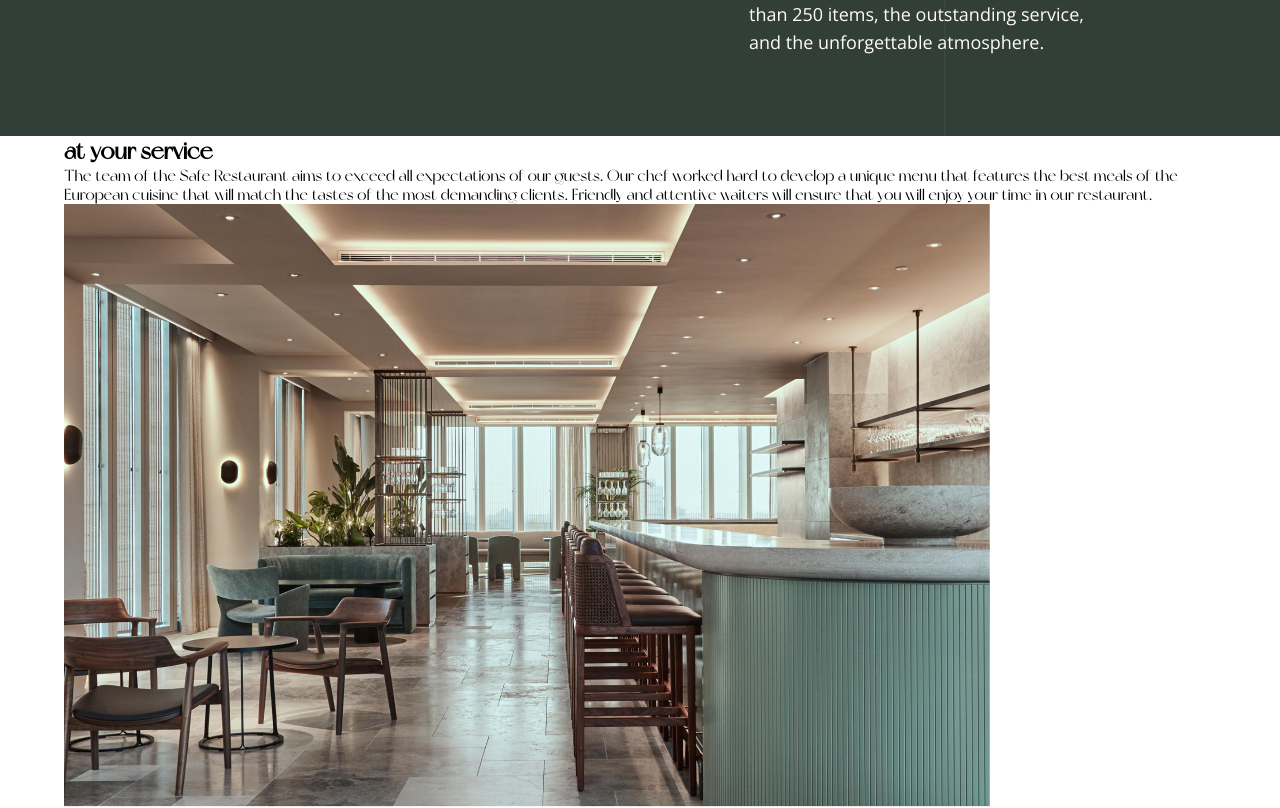
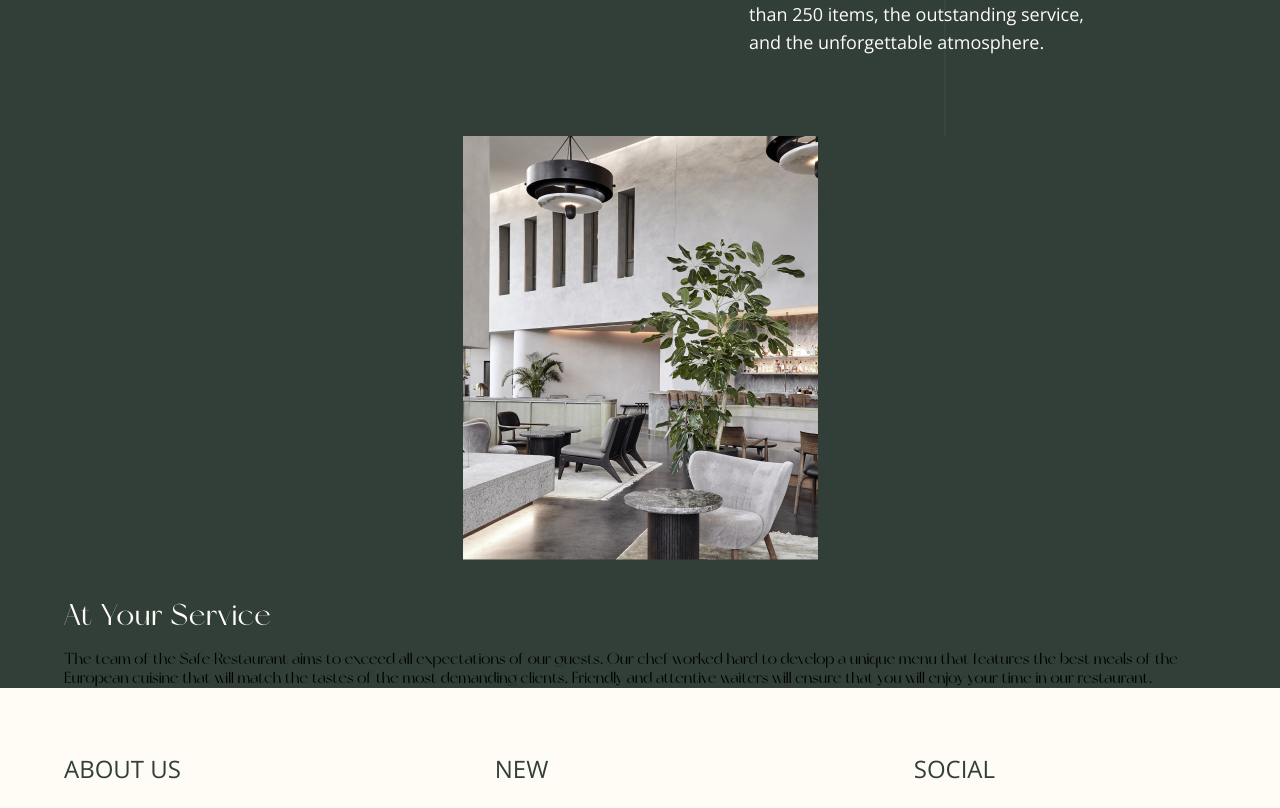
Before and after one commit to gift56/Fullstack-HotelWebsite, a React (Create React App) app: page /restaurant in a window 1280 px wide. Shown: the part 502-1310 px from the top of the page. Built offline with nearby package versions, Linux system fonts and the light colour scheme.

Commit message:
stying some stuff

```diff
--- a/src/styles/ResturantStyle/ResturantOffer.styled.js
+++ b/src/styles/ResturantStyle/ResturantOffer.styled.js
@@ -1,9 +1,43 @@
 import styled from "styled-components";
 
-export const ResturantOfferCon = styled.section``;
+export const ResturantOfferCon = styled.section`
+  background-color: ${({ theme }) => theme.darkColor};
+`;
 
-export const ResturantOfferArea = styled.div``;
+export const ResturantOfferArea = styled.div`
+  display: flex;
+  flex-direction: column-reverse;
+  align-items: center;
+  justify-content: center;
+  gap: 2rem;
+  width: 100%;
+`;
 
-export const ResturantOfferLeftArea = styled.div``;
+export const ResturantOfferLeftArea = styled.div`
+  display: flex;
+  flex-direction: column;
+  width: inherit;
+  align-items: flex-start;
+  justify-content: flex-start;
+  gap: 1rem;
+  h2 {
+    font-weight: 400;
+    font-size: 30px;
+    line-height: 37px;
+    letter-spacing: 0.03em;
+    text-transform: capitalize;
+    color: ${({ theme }) => theme.whiteColor};
+  }
+`;
 
-export const ResturantOfferRightArea = styled.div``;
+export const ResturantOfferRightArea = styled.div`
+  .desktopImg {
+    display: none;
+  }
+  .imgae {
+    width: 372px;
+    img {
+      width: 100%;
+    }
+  }
+`;
```
